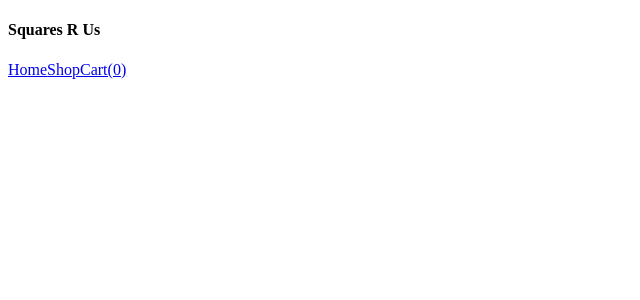
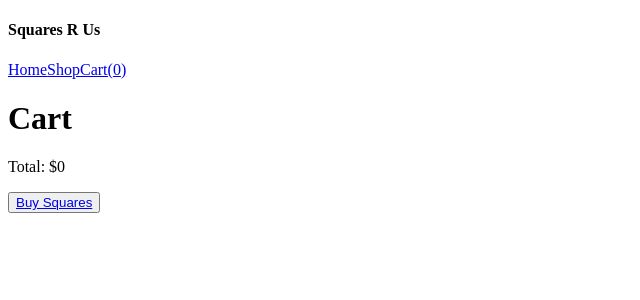
Before and after one commit to ColdBlood237/odin-shopping-cart, a React (Create React App) app: page /cart in a window 1280 px wide. Shown: the top 300 px of the page, without its empty margins (0-640 px from the left). Built offline with nearby package versions, Linux system fonts and the light colour scheme.

Commit message:
Create the cart module and make it display the total of the order

```diff
--- a/src/App.js
+++ b/src/App.js
@@ -4,6 +4,7 @@ import { BrowserRouter, Routes, Route } from "react-router-dom";
 import Home from "./Home";
 import Shop from "./Shop";
 import Cart from "./Cart";
+import Troll from "./Troll";
 
 function App() {
   const [cart, setCart] = useState([]);
@@ -21,6 +22,7 @@ function App() {
         <Route path="/" element={<Home cart={cart} />} />
         <Route path="/shop" element={<Shop cart={cart} setCart={setCart} />} />
         <Route path="/cart" element={<Cart cart={cart} setCart={setCart} />} />
+        <Route path="/troll" element={<Troll />} />
       </Routes>
     </BrowserRouter>
   );
--- a/src/Cart.js
+++ b/src/Cart.js
@@ -1,3 +1,40 @@
-function Cart() {}
+import { Link } from "react-router-dom";
+import ProductInCart from "./ProductInCart";
+
+function Cart({ cart, setCart }) {
+  function calculateTotal() {
+    return Number(
+      cart
+        .reduce((total, currentProduct) => {
+          return total + currentProduct.price * currentProduct.quantity;
+        }, 0.0)
+        .toFixed(2)
+    );
+  }
+
+  return (
+    <>
+      <h1>Cart</h1>
+      {cart.map((p) => {
+        return (
+          <ProductInCart
+            id={p.id}
+            key={p.id}
+            name={p.name}
+            color={p.color}
+            price={p.price}
+            quantity={p.quantity}
+            cart={cart}
+            setCart={setCart}
+          />
+        );
+      })}
+      <p>Total: ${calculateTotal()}</p>
+      <button>
+        <Link to="/troll">Buy Squares</Link>
+      </button>
+    </>
+  );
+}
 
 export default Cart;
--- a/src/Product.js
+++ b/src/Product.js
@@ -1,6 +1,6 @@
 import { useState } from "react";
 
-function Product({ id, name, price, cart, setCart }) {
+function Product({ id, name, color, price, cart, setCart }) {
   const [quantity, setQuantity] = useState(1);
 
   function addToCart(e) {
@@ -53,7 +53,7 @@ function Product({ id, name, price, cart, setCart }) {
   return (
     <div className="product-card">
       <h5 className="product-name">{name}</h5>
-      <div className="product-img-placeholder"></div>
+      <div className={color}></div>
       <p className="product-price">${price}</p>
       <form onSubmit={addToCart}>
         <button type="submit">Add to cart</button>
--- /dev/null
+++ b/src/ProductInCart.js
@@ -0,0 +1,19 @@
+function ProductInCart({ id, name, color, price, quantity, cart, setCart }) {
+  function clickHandler() {
+    setCart(cart.filter((p) => p.name !== name));
+  }
+
+  return (
+    <div className="product-in-cart">
+      <h5 className="product-name">{name}</h5>
+      <div className={color}></div>
+      <p className="product-price">${price}</p>
+      <p className="product-quantity">{quantity}</p>
+      <button type="button" onClick={clickHandler}>
+        Remove Item
+      </button>
+    </div>
+  );
+}
+
+export default ProductInCart;
--- /dev/null
+++ b/src/Troll.js
@@ -0,0 +1,5 @@
+function Troll() {
+  return <h1>Did you really just try to buy a square...</h1>;
+}
+
+export default Troll;
```
